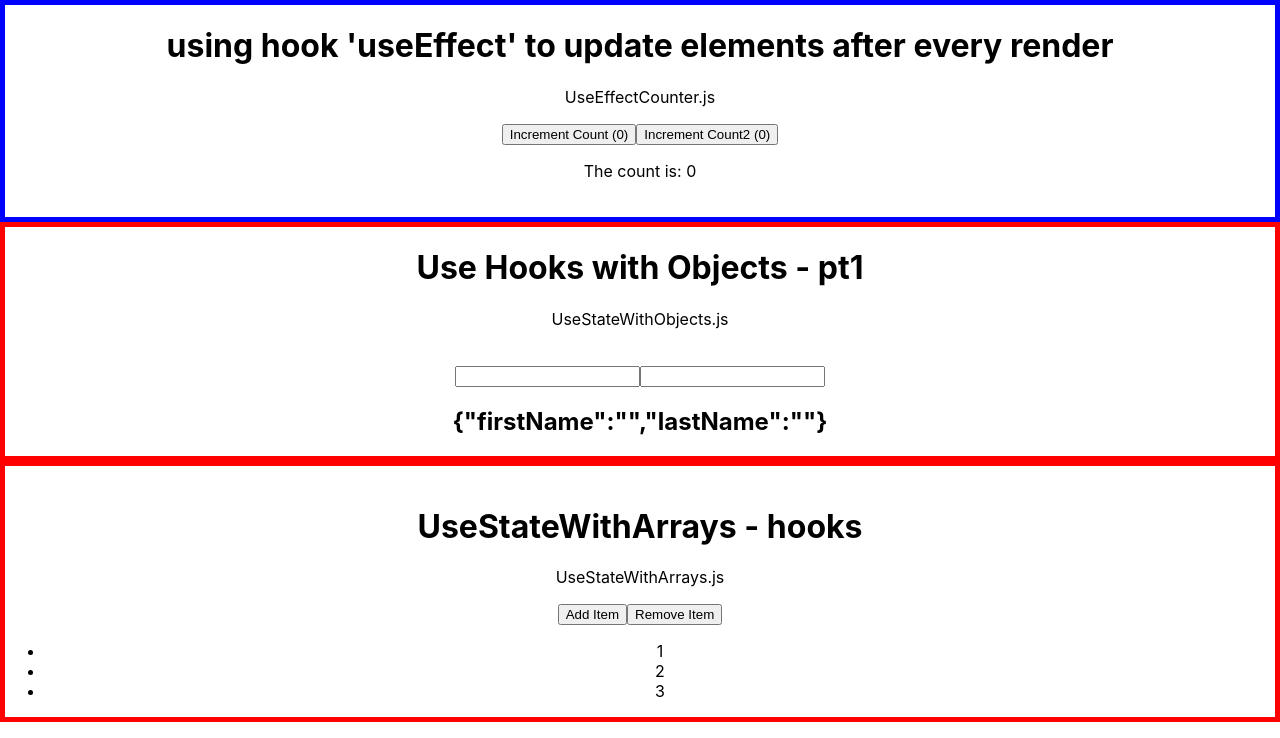
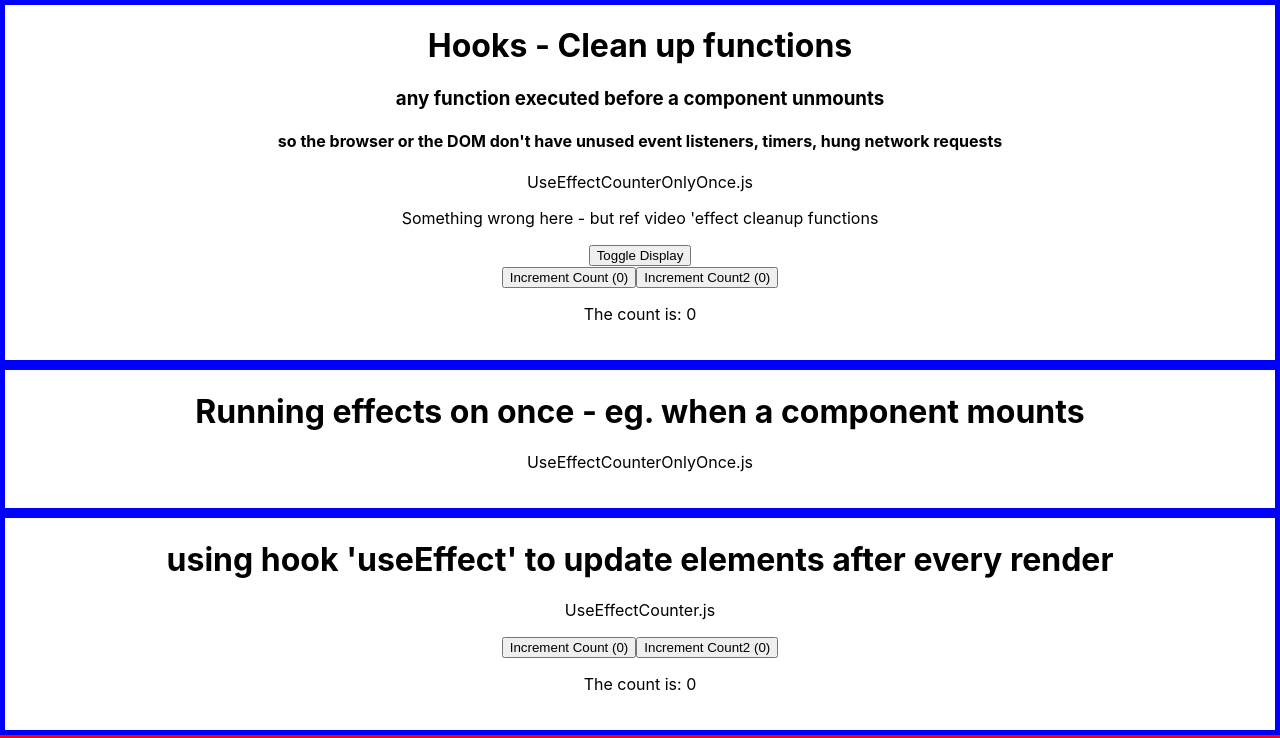
Before and after one commit to andrewcargill/gitpod-react, a React (Create React App) app in the folder my-app/: page / in a window 1280 px wide. Shown: the top 738 px of the page. Built offline with nearby package versions, Linux system fonts and the light colour scheme.

Commit message:
Intervals - no working well

```diff
--- a/my-app/src/App.js
+++ b/my-app/src/App.js
@@ -20,11 +20,28 @@ import ControlledFormHook from './components/ControlledFormHook';
 import UseStateWithArrays from './components/UseStateWithArrays';
 import UseStateWithObjects from './components/UseStateWithObjects';
 import UseEffectCounter from './components/UseEffectCounter';
+import UseEffectCounterOnlyOnce from './components/UseEffectCounterOnlyOnce';
+import UseEffectCounterContainer from './components/UseEffectCounterContainer';
 
 function App() {
   return (
     <div className="App">
 
+      <div style={{border: '5px solid blue'}}>
+        <h1>Hooks - Clean up functions</h1>
+        <h3>any function executed before a component unmounts</h3>
+        <h4>so the browser or the DOM don't have unused event listeners, timers, hung network requests</h4>
+        <p>UseEffectCounterOnlyOnce.js</p>
+        <p>Something wrong here - but ref video 'effect cleanup functions</p>
+        <UseEffectCounterContainer />
+        <br />
+      </div>
+      <div style={{border: '5px solid blue'}}>
+        <h1>Running effects on once - eg. when a component mounts</h1>
+        <p>UseEffectCounterOnlyOnce.js</p>
+        {/* <UseEffectCounterOnlyOnce /> */}
+        <br />
+      </div>
       <div style={{border: '5px solid blue'}}>
         <h1>using hook 'useEffect' to update elements after every render</h1>
         <p>UseEffectCounter.js</p>
--- a/my-app/src/components/UseEffectCounter.js
+++ b/my-app/src/components/UseEffectCounter.js
@@ -23,6 +23,7 @@ function UseEffectCounter() {
       document.title = count2;
     }, [count2]);
 
+
   return (
     <div>
         <button onClick={
--- /dev/null
+++ b/my-app/src/components/UseEffectCounterContainer.js
@@ -0,0 +1,20 @@
+import React, {useState} from 'react'
+import UseEffectCounter from './UseEffectCounter';
+
+function UseEffectCounterContainer() {
+    const [display, setDisplay] = useState(true);
+  return (
+    <div>
+        <button
+        onClick={ () => {
+          setDisplay(!display)
+        }}
+        >
+          Toggle Display
+        </button>
+        {display && <UseEffectCounter />}
+    </div>
+  )
+}
+
+export default UseEffectCounterContainer
--- /dev/null
+++ b/my-app/src/components/UseEffectCounterOnlyOnce.js
@@ -0,0 +1,29 @@
+import React, {useState, useEffect} from 'react'
+
+function UseEffectCounterOnlyOnce() {
+    const [count, setCount] = useState(0);
+    const [time, setTime] = useState(0);
+
+    useEffect(() => {
+        console.log('count 1 effect');
+        document.title = count;
+    }, [count]);
+    useEffect(()=>{
+        console.log('Creating timer');
+        const interval = setInterval(() => {
+            setTime(time => time + 1)
+        }, 1000);
+    }, []);
+    return (
+        <div>
+            <button onClick={
+                () => setCount(count => count + 1)
+            }>
+                Increment Count ({count})
+            </button>
+            <h2>Time is {time}</h2>
+        </div>
+    )
+}
+
+export default UseEffectCounterOnlyOnce
```
